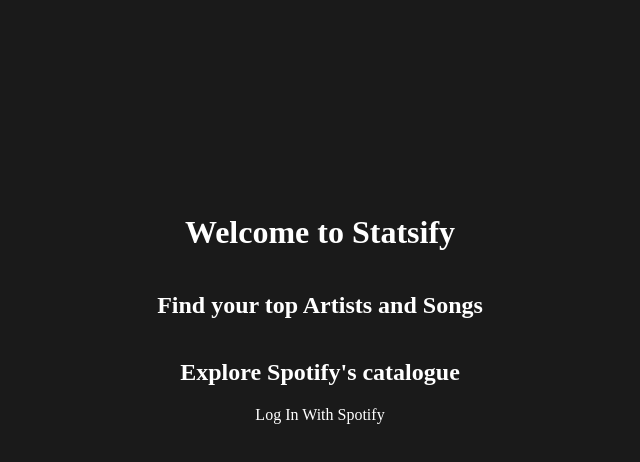
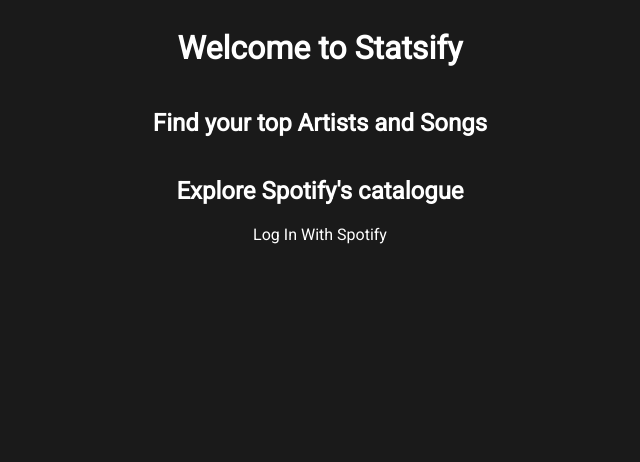
Before and after one commit to daltonoswald/playback, a React (Vite) app in the folder frontend/: page / in a window 1280 px wide. Shown: the top 462 px of the page, without its empty margins (320-960 px from the left). Built offline with nearby package versions, Linux system fonts and the light colour scheme.

Commit message:
logout fixed

```diff
--- a/frontend/src/components/album/Album.jsx
+++ b/frontend/src/components/album/Album.jsx
@@ -58,7 +58,7 @@
                     <div className='album-details-bottom'>
                         <div className='album-deatils-artists-container'>
                             {album.artists.map((artist, i, arr) => (
-                                <Link to={`/artist/${artist.id}`} state={state} className='album-details-artist'>{artist.name}{i != (arr.length-1) ? ',' : ''}</Link>
+                                <Link to={`/artist/${artist.id}`} state={state} className='album-details-artist'>{artist.name}{i != (arr.length-1) ? ', ' : ''}</Link>
                                 // <Link to={`/artist/${artist.id}`} className='artist-name' state={state} >{artist.name}</Link>
                             ))}
                         </div>
--- a/frontend/src/components/album/album.styles.css
+++ b/frontend/src/components/album/album.styles.css
@@ -2,6 +2,12 @@
     display: flex;
     flex-direction: column;
     align-items: center;
+}
+
+.album-deatils-image {
+    height: 256px;
+    width: 256px;
+    min-width: 256px;
 }
 
 .album-tracklist {
--- a/frontend/src/components/login/Callback.jsx
+++ b/frontend/src/components/login/Callback.jsx
@@ -17,7 +17,7 @@
           spotifyApi.setAccessToken(spotifyToken)
           spotifyApi.getMe().then((user) => {
             console.log(user);
-            navigate('/', {state: {spotifyToken: spotifyToken, user: user}})
+            navigate('/home', {state: {spotifyToken: spotifyToken, user: user}})
           })
         }
       },[])
--- /dev/null
+++ b/frontend/src/components/login/Login.jsx
@@ -0,0 +1,31 @@
+import { useEffect, useState } from 'react'
+import { loginEndpoint } from '../login/loginEndpoint'
+import { useLocation, Link, useNavigate } from 'react-router-dom';
+import SpotifyWebApi from 'spotify-web-api-js'
+import '../homepage/homepage.styles.css'
+
+export default function Login() {
+  const { state } = useLocation();
+  const navigate = useNavigate();
+  console.log(state);
+
+  useEffect(() => {
+    if (state) {
+        navigate('/home')
+    }
+  },[state])
+
+  return (
+    <>
+          <div className='content'>
+            <div className='welcome-message'>
+              <h1>Welcome to Statsify</h1>
+              <h2>Find your top Artists and Songs</h2>
+              <h2>Explore Spotify&apos;s catalogue</h2>
+              <a href={loginEndpoint}>Log In With Spotify</a>
+              {/* <Link to='/my-top-tracks' state={ state }>Get My Top Tracks</Link> */}
+            </div>
+          </div>
+    </>
+  )
+}
--- a/frontend/src/components/nav/Nav.jsx
+++ b/frontend/src/components/nav/Nav.jsx
@@ -26,7 +26,7 @@
               <Link to='/my-top-artists' state={{spotifyToken: spotifyToken, user: user}}>Top Artists</Link>
               <Link to='/search' state={{spotifyToken: spotifyToken, user: user}}>Search</Link>
           </div>
-              <Link to='/' state={ null } className='nav-right' reloadDocument >Logout</Link>
+              <Link to='/' className='nav-right' reloadDocument>Logout</Link>
         </div>
 
       </>
--- a/frontend/src/components/search/Search.jsx
+++ b/frontend/src/components/search/Search.jsx
@@ -18,7 +18,7 @@
 
     useEffect(() => {
         console.log(state);
-        if (!state) {
+        if (!state || state.spotifyToken === '') {
           navigate('/');
         }
       },[state])
--- a/frontend/src/components/top-artists/TopArtists.jsx
+++ b/frontend/src/components/top-artists/TopArtists.jsx
@@ -15,7 +15,7 @@
     const spotifyApi = new SpotifyWebApi();
 
     useEffect(() => {
-      if (!state) {
+      if (!state || state.spotifyToken === '') {
         navigate('/');
       } else {
         handleGetTopArtists();
--- a/frontend/src/components/top-tracks/TopTracks.jsx
+++ b/frontend/src/components/top-tracks/TopTracks.jsx
@@ -15,7 +15,7 @@
     const spotifyApi = new SpotifyWebApi();
 
     useEffect(() => {
-      if (!state) {
+      if (!state || state.spotifyToken === '') {
         navigate('/');
       } else {
         handleGetTopTracks();
--- a/frontend/src/main.styles.css
+++ b/frontend/src/main.styles.css
@@ -1,8 +1,11 @@
+@import url('https://fonts.googleapis.com/css2?family=Roboto');
+
 body,
 #root {
-    height: 100vh;
+    min-height: 100vh;
     background-color: #1a1a1a;
     color: white !important;
+    font-family: "Roboto", sans-serif;
 }
 
 .content {
@@ -96,7 +99,7 @@
 
 button:hover {
     color: #fff;
-    background-color: #1A1A1A;
+    background-color: #2c2c2c;
     box-shadow: rgba(0, 0, 0, 0.25) 0 8px 15px;
     transform: translateY(-2px);
 }
```
Also changed, not shown: frontend/src/Router.jsx (+6 -1 lines).
